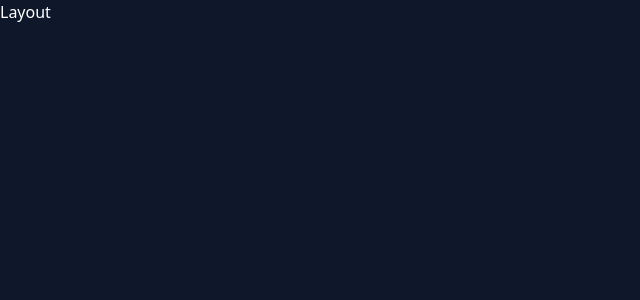
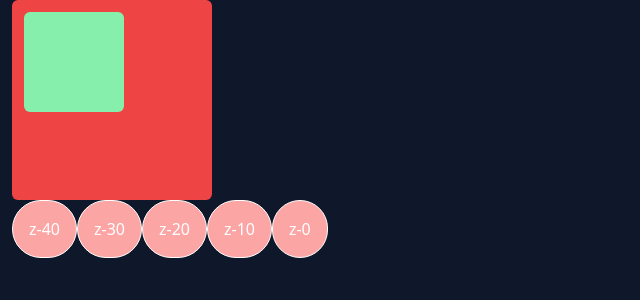
Before and after one commit to Udeme98/Tailwind-Guillaume, a React (Vite) app: page / in a window 1280 px wide. Shown: the top 300 px of the page, without its empty margins (0-640 px from the left). Built offline with nearby package versions, Linux system fonts and the light colour scheme.

Commit message:
updated Layout.jsx

```diff
--- a/src/Concepts/Layout.jsx
+++ b/src/Concepts/Layout.jsx
@@ -1,10 +1,37 @@
-export default function Grid() {
+export default function Layout() {
   return (
     <div className="h-screen text-white Parent bg-slate-900">
-      {/* container */}
-      <div className="container">
-        <h2>Layout</h2>
+      {/* container, columns */}
+      <div className="container px-2">
+        {/* positions */}
+        <div className="relative bg-red-500 h-[200px] w-[200px] rounded-md">
+          <div className="bg-green-300 inset-2 h-[100px] w-[100px] rounded-md absolute"></div>
+        </div>
+        {/* Display - Flex, inline, block, none, inline-grid, etc */}
+        {/* Position - Absolute, Relative, Static, Fixed, etc */}
+        {/* Overflow - Overflow, overflow-x-auto, overflow-y-auto, etc */}
+        {/* Visibility, etc */}
+        {/* Z-index */}
+        <div className="container flex">
+          <div className="bg-red-300 z-40 p-3 border rounded-full border-white">
+            z-40
+          </div>
+          <div className="bg-red-300 z-30 p-3 border rounded-full border-white">
+            z-30
+          </div>
+          <div className="bg-red-300 z-20 p-3 border rounded-full border-white">
+            z-20
+          </div>
+          <div className="bg-red-300 z-10 p-3 border rounded-full border-white">
+            z-10
+          </div>
+          <div className="bg-red-300 z-0 p-3 border rounded-full border-white">
+            z-0
+          </div>
+        </div>
       </div>
+      {/* object position */}
+      {/* box-sizing - box-border(border-box) */}
     </div>
   );
 }
```
